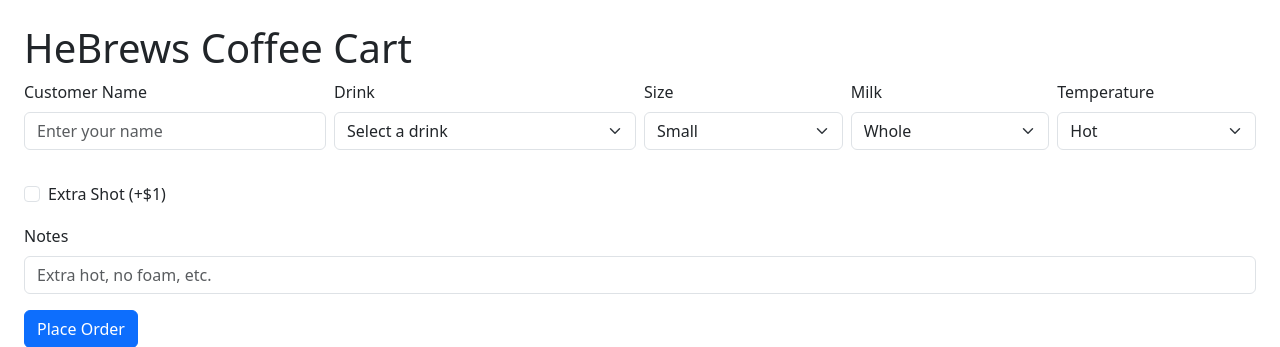
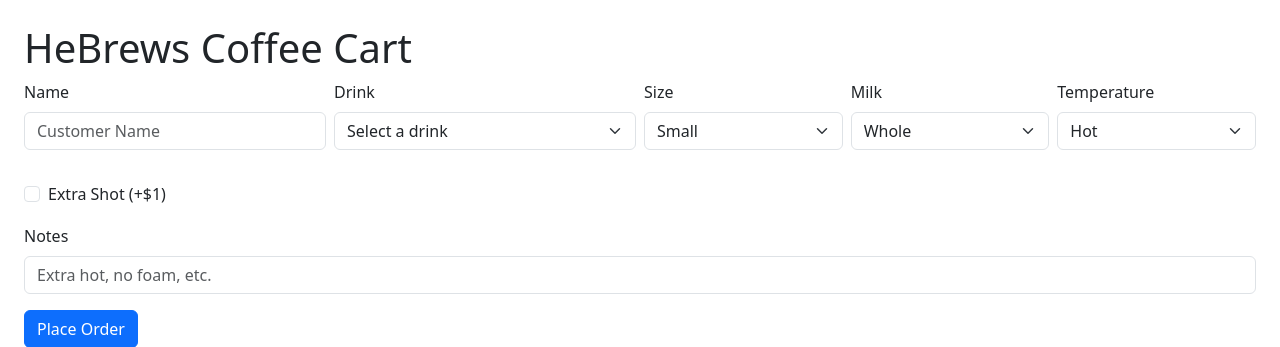
Before and after one commit to kyoussef777/st-marks-fiteer, a Flask app: page / in a window 1280 px wide. Shown: the top 347 px of the page. Run offline with Flask 3, Linux system fonts and the light colour scheme; data that the repository does not hold is empty.

Commit message:
Adjusted name field

```diff
--- a/app/templates/index.html
+++ b/app/templates/index.html
@@ -15,8 +15,8 @@
     <div class="row g-2 align-items-end">
 
       <div class="col-md-3">
-        <label for="customer_name" class="form-label">Customer Name</label>
-        <input type="text" name="customer_name" id="customer_name" class="form-control" placeholder="Enter your name" required>
+        <label for="customer_name" class="form-label">Name</label>
+        <input type="text" name="customer_name" id="customer_name" class="form-control" placeholder="Customer Name" required>
       </div>
 
       <div class="col-md-3">
```
